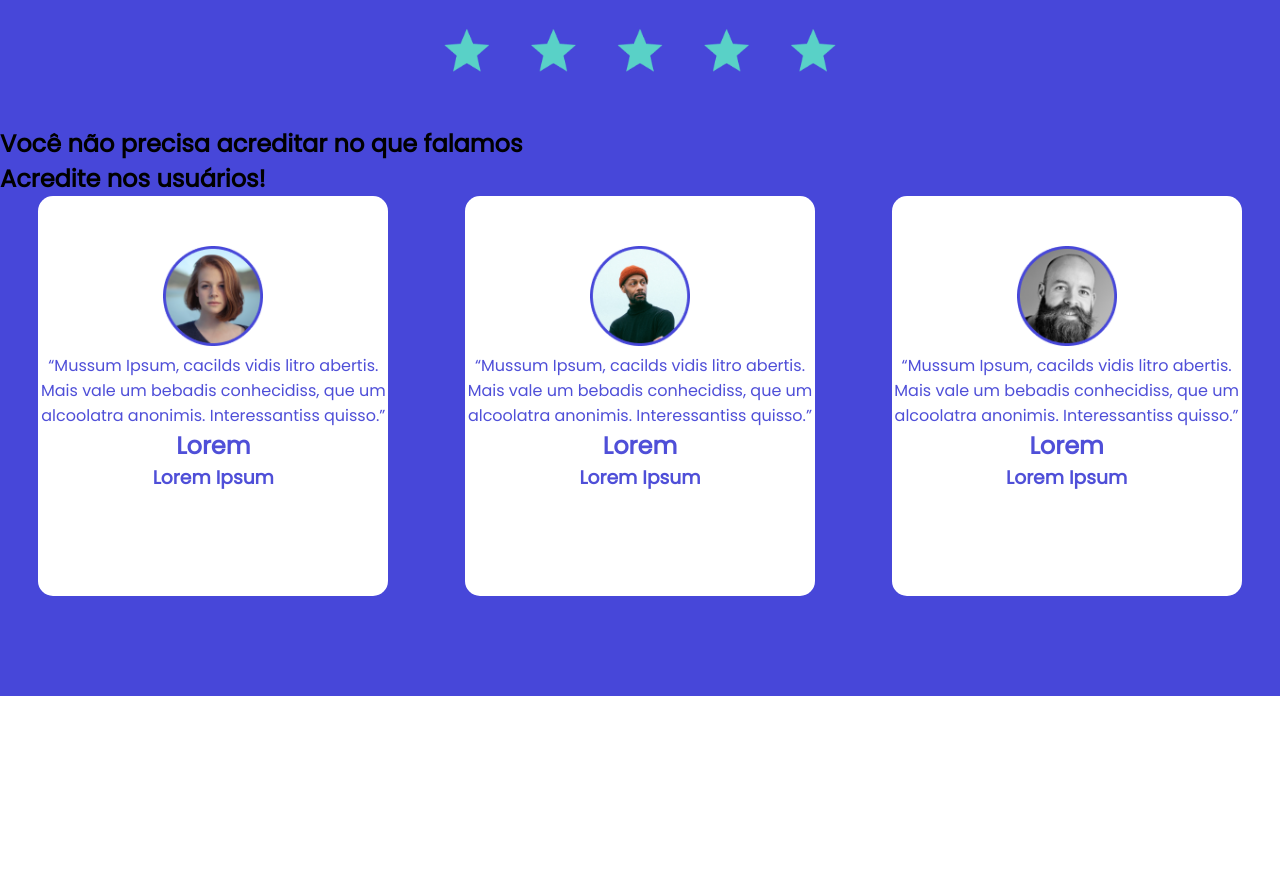
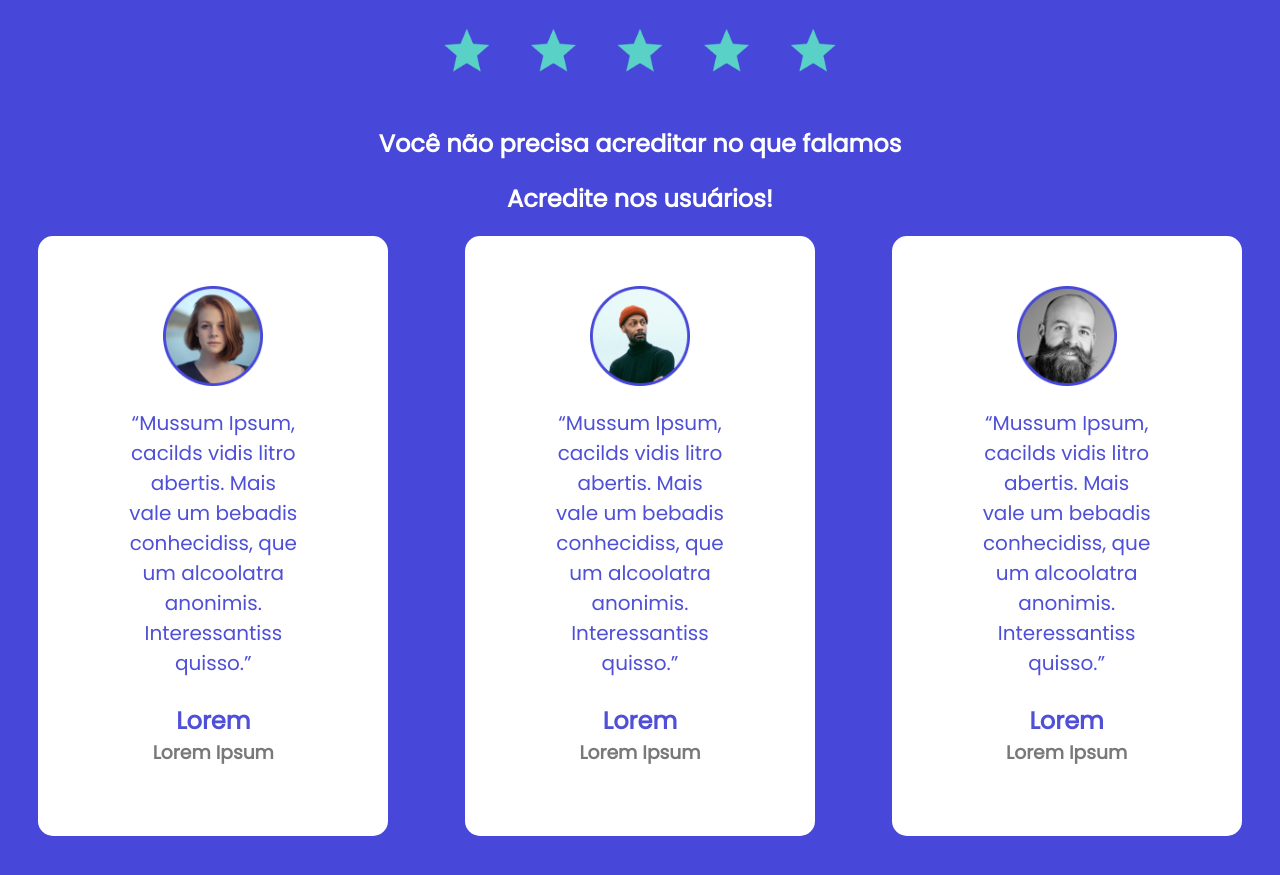
Before and after one commit to JoaoVitorLira/ProjetoSemestral2, a plain HTML site: page index.html in a window 1280 px wide. Shown: the part 2760-3635 px from the top of the page. Before the commit the page ends 3456 px from the top, so only its background shows below. Drawn offline with Linux system fonts and the light colour scheme.

Commit message:
Correção css

```diff
--- a/index.html
+++ b/index.html
@@ -108,29 +108,29 @@
         <div class="usuarios">
             <div class="avaliacoes">
                 <img src="imgs/usuario1.png" alt="">
-                <p>“Mussum Ipsum, cacilds vidis litro abertis. Mais vale um bebadis conhecidiss, que um alcoolatra
+                <p class="aval">“Mussum Ipsum, cacilds vidis litro abertis. Mais vale um bebadis conhecidiss, que um alcoolatra
                     anonimis.
                     Interessantiss quisso.”</p>
-                <h1>Lorem</h1>
-                <h3>Lorem Ipsum</h3>
+                <h1 class="lorem">Lorem</h1>
+                <h3 class="ipsum">Lorem Ipsum</h3>
             </div>
 
             <div class="avaliacoes">
                 <img src="imgs/usuario2.png" alt="">
-                <p>“Mussum Ipsum, cacilds vidis litro abertis. Mais vale um bebadis conhecidiss, que um alcoolatra
+                <p class="aval">“Mussum Ipsum, cacilds vidis litro abertis. Mais vale um bebadis conhecidiss, que um alcoolatra
                     anonimis.
                     Interessantiss quisso.”</p>
-                <h1>Lorem</h1>
-                <h3>Lorem Ipsum</h3>
+                <h1 class="lorem">Lorem</h1>
+                <h3 class="ipsum">Lorem Ipsum</h3>
             </div>
 
             <div class="avaliacoes">
                 <img src="imgs/usuario3.png" alt="">
-                <p>“Mussum Ipsum, cacilds vidis litro abertis. Mais vale um bebadis conhecidiss, que um alcoolatra
+                <p class="aval">“Mussum Ipsum, cacilds vidis litro abertis. Mais vale um bebadis conhecidiss, que um alcoolatra
                     anonimis.
                     Interessantiss quisso.”</p>
-                <h1>Lorem</h1>
-                <h3>Lorem Ipsum</h3>
+                <h1 class="lorem">Lorem</h1>
+                <h3 class="ipsum">Lorem Ipsum</h3>
             </div>
         </div>
 
--- a/paginaInicial.css
+++ b/paginaInicial.css
@@ -252,9 +252,10 @@ header .logo img {
 .avaliacoes{
     background-color: white;
     width: 350px;
-    height: 400px;
+    height: 600px;
     border-radius: 15px;
     margin-bottom: 100px;
+
 }
 
 .usuarios{
@@ -274,3 +275,25 @@ header .logo img {
     display: flex;
     justify-content: center;
 }
+
+.acreditar{
+    color: white;
+    text-align: center;
+    margin-bottom: 20px;
+}
+
+.aval{
+    margin-top: 15px;
+    margin-left: 90px;
+    margin-right: 90px;
+    font-size: 20px;
+}
+
+.lorem{
+    font-weight: bold;
+    margin-top: 25px;
+}
+
+.ipsum{
+    color: #797979;
+}
```
